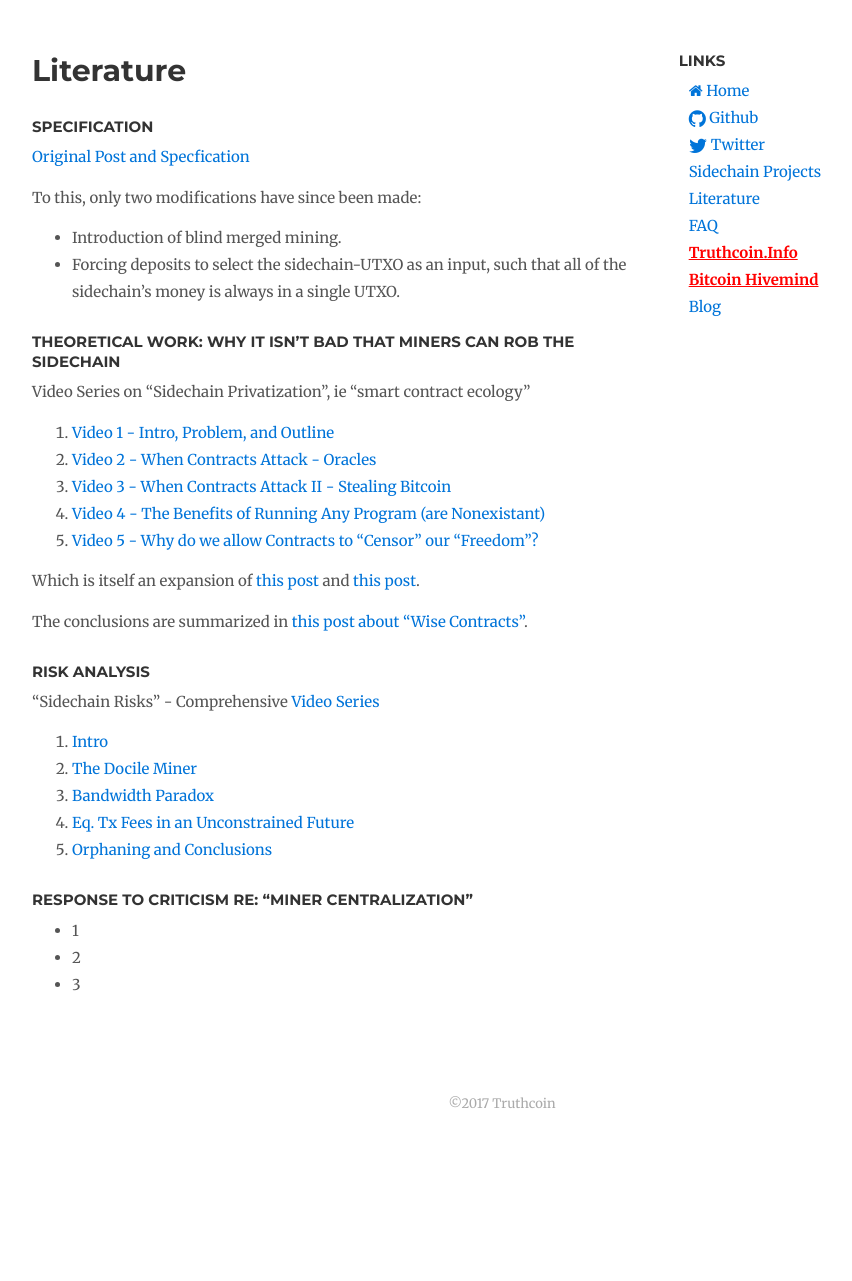
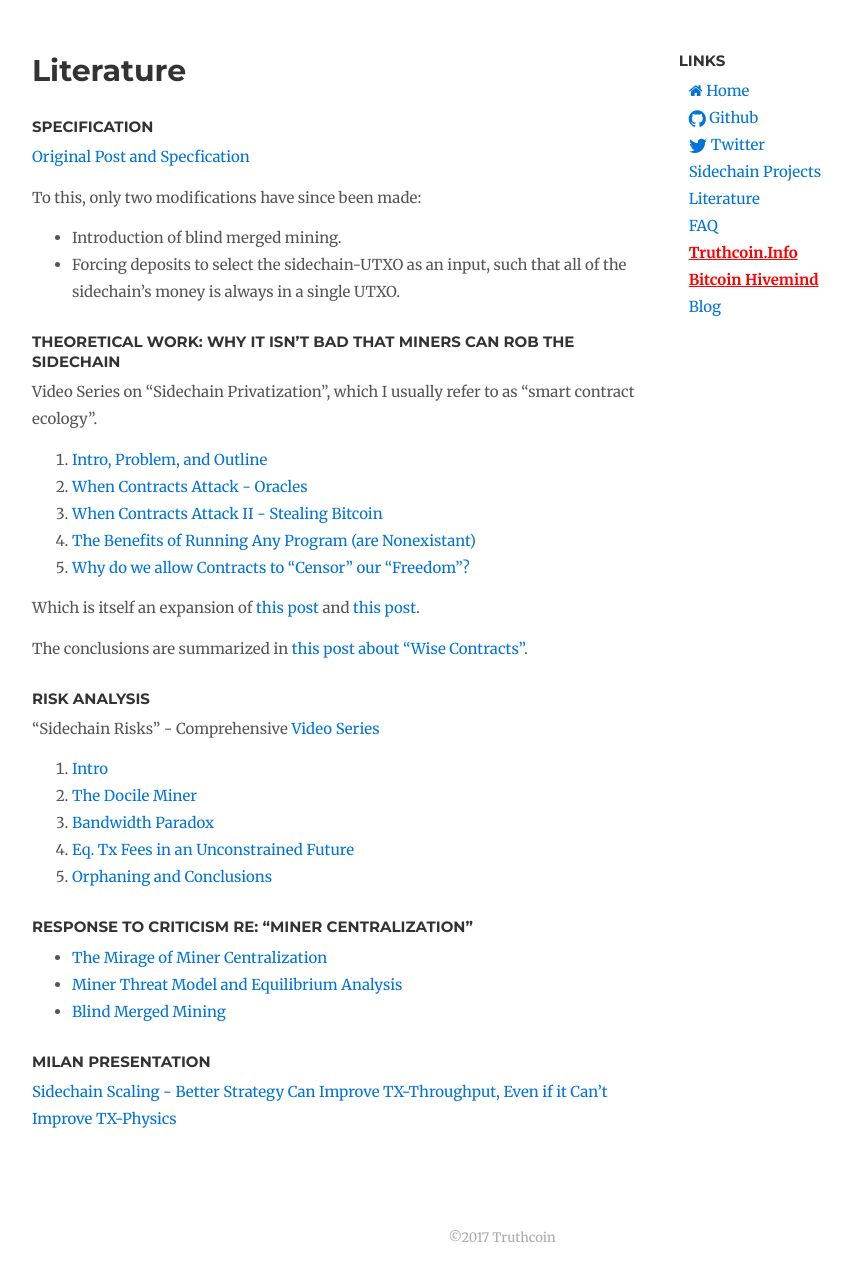
Before and after one commit to drivechain-project/drivechain.info, a Jekyll site: the page built from literature/index.md, in a window 1280 px wide, cut to the strip 164-1454 px from the top of the page. Shown: the top 1281 px of the strip, without its empty margins (138-990 px from the left). Built offline with Jekyll 4.4.1, drawn with Linux system fonts in a browser that asks for light colours; nearby versions of some CDN libraries; comment, search, counter and statistics services are not loaded; before the commit the page ends 1320 px from its top, so only the background shows below that.

Commit message:
Update Literature Section

```diff
--- a/literature/index.md
+++ b/literature/index.md
@@ -14,13 +14,13 @@ To this, only two modifications have since been made:
 
 ### Theoretical Work: Why it isn't bad that miners can rob the sidechain
 
-Video Series on "Sidechain Privatization", ie "smart contract ecology"
+Video Series on "Sidechain Privatization", which I usually refer to as "smart contract ecology".
 
-1. [Video 1 - Intro, Problem, and Outline](https://www.youtube.com/watch?v=xGu0o8HH10U&list=PLw8-6ARlyVciMH79ZyLOpImsMug3LgNc4&index=1)
-2. [Video 2 - When Contracts Attack - Oracles](https://www.youtube.com/watch?v=2OOKgTSrITs&list=PLw8-6ARlyVciMH79ZyLOpImsMug3LgNc4&index=2)
-3. [Video 3 - When Contracts Attack II - Stealing Bitcoin](https://www.youtube.com/watch?v=S-65G-fp9zM&list=PLw8-6ARlyVciMH79ZyLOpImsMug3LgNc4&index=3)
-4. [Video 4 - The Benefits of Running Any Program (are Nonexistant)](https://www.youtube.com/watch?v=k3L2Rdz06NM&list=PLw8-6ARlyVciMH79ZyLOpImsMug3LgNc4&index=4)
-5. [Video 5 - Why do we allow Contracts to "Censor" our "Freedom"?](https://www.youtube.com/watch?v=GsnDUAkwlOw&list=PLw8-6ARlyVciMH79ZyLOpImsMug3LgNc4&index=5)
+1. [Intro, Problem, and Outline](https://www.youtube.com/watch?v=xGu0o8HH10U&list=PLw8-6ARlyVciMH79ZyLOpImsMug3LgNc4&index=1)
+2. [When Contracts Attack - Oracles](https://www.youtube.com/watch?v=2OOKgTSrITs&list=PLw8-6ARlyVciMH79ZyLOpImsMug3LgNc4&index=2)
+3. [When Contracts Attack II - Stealing Bitcoin](https://www.youtube.com/watch?v=S-65G-fp9zM&list=PLw8-6ARlyVciMH79ZyLOpImsMug3LgNc4&index=3)
+4. [The Benefits of Running Any Program (are Nonexistant)](https://www.youtube.com/watch?v=k3L2Rdz06NM&list=PLw8-6ARlyVciMH79ZyLOpImsMug3LgNc4&index=4)
+5. [Why do we allow Contracts to "Censor" our "Freedom"?](https://www.youtube.com/watch?v=GsnDUAkwlOw&list=PLw8-6ARlyVciMH79ZyLOpImsMug3LgNc4&index=5)
 
 
 Which is itself an expansion of [this post](http://www.truthcoin.info/blog/contracts-oracles-sidechains/) and [this post](http://www.truthcoin.info/blog/drivechain-op-code/).
@@ -41,6 +41,10 @@ The conclusions are summarized in [this post about "Wise Contracts"](http://www.
 
 ### Response to Criticism re: "Miner Centralization"
 
-* 1
-* 2
-* 3
+* [The Mirage of Miner Centralization](http://www.truthcoin.info/blog/mirage-miner-centralization/)
+* [Miner Threat Model and Equilibrium Analysis](http://www.truthcoin.info/blog/mining-threat-equilibrium/)
+* [Blind Merged Mining](http://www.truthcoin.info/blog/blind-merged-mining/)
+
+### Milan Presentation
+
+[Sidechain Scaling - Better Strategy Can Improve TX-Throughput, Even if it Can't Improve TX-Physics](https://www.youtube.com/watch?v=Gzg_u9gHc5Q&t=6575s)
```
